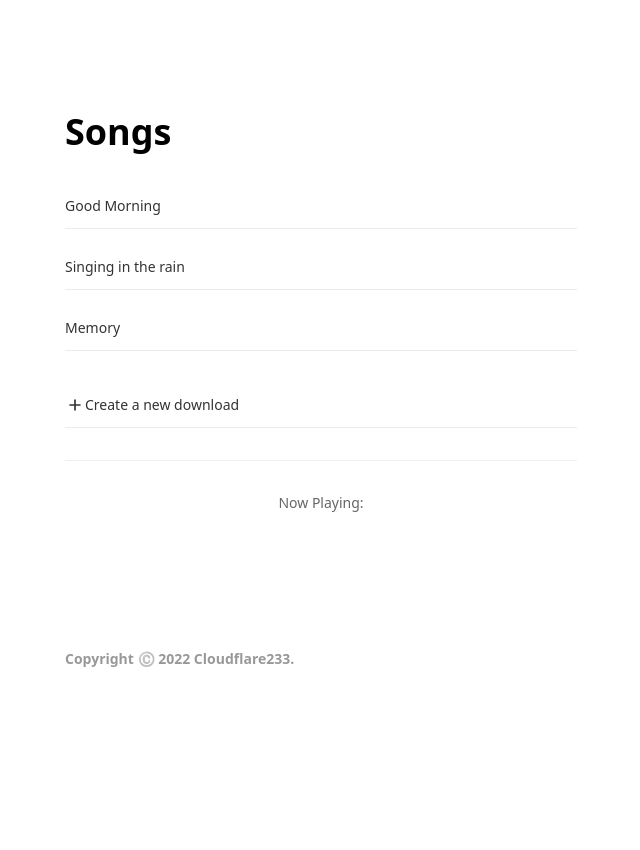
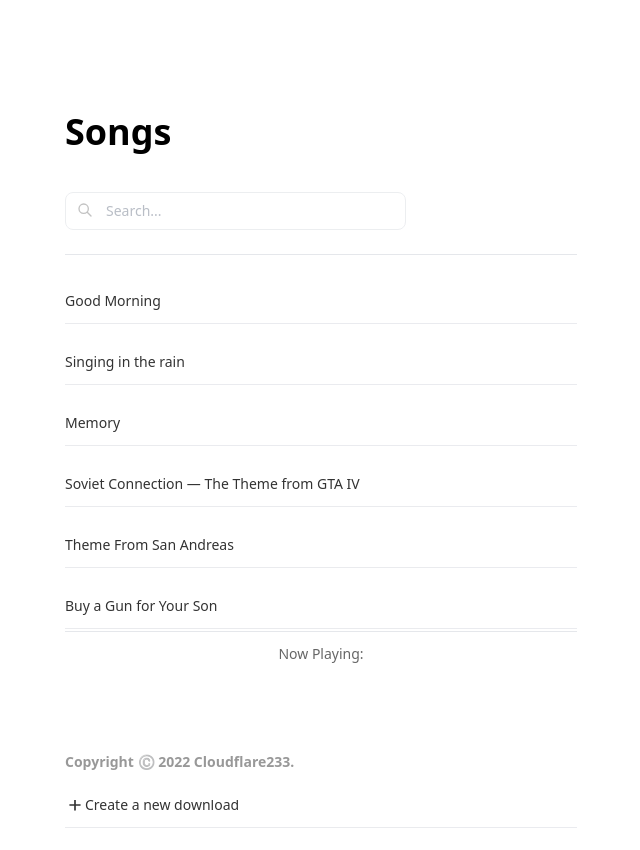
Before and after one commit to Cloudflare233/music, a Next.js app: page / in a window 1280 px wide. Shown: the top 850 px of the page, without its empty margins (319-959 px from the left). Built offline with nearby package versions, Linux system fonts and the light colour scheme.

Commit message:
add searchbar ⚡️

```diff
--- a/pages/index.js
+++ b/pages/index.js
@@ -17,6 +17,26 @@ const data = [
   {
     title: "Memory",
     id: "1299346137",
+  },
+  {
+    title: "Soviet Connection — The Theme from GTA IV",
+    id: "5040401",
+  },
+  {
+    title: "Theme From San Andreas",
+    id: "26758474",
+  },
+  {
+    title: "Buy a Gun for Your Son",
+    id: "27214083",
+  },
+  {
+    title: "Undead Funeral March",
+    id: "19606011",
+  },
+  {
+    title: "И вновь продолжается бой",
+    id: "567018762",
   },
 ];
 
@@ -42,20 +62,52 @@ export default function Home() {
   const [pause, setPause] = useState(true);
   const [speed, setSpeed] = useState(1);
   const [control, setControl] = useState(false);
+  const [searchValue, setSearchValue] = useState("");
+  const SearchFiltered = data.filter((data) =>
+    data.title.toLowerCase().includes(searchValue.toLowerCase())
+  );
   return (
-    <div className="max-w-5xl mx-auto p-16 sm:p-64 -mt-0 sm:-mt-36">
-      <h1 className="font-bold text-4xl mb-8">Songs</h1>
-      <span className="flex flex-col space-y-4 text-left">
-        {data.map((item) => (
+    <div className="max-w-5xl mx-auto p-16 sm:p-64 -mt-0 sm:-mt-36 -mb-96">
+      <h1 className="font-bold text-4xl mb-4">Songs</h1>
+      <div className="flex flex-row sticky top-0 py-1 border-b bg-white w-full z-20">
+        <svg
+          xmlns="http://www.w3.org/2000/svg"
+          className="h-4 w-4 mt-[1.9rem] ml-3 absolute opacity-80"
+          fill="none"
+          viewBox="0 0 24 24"
+          stroke="currentColor"
+          strokeWidth={2}
+        >
+          <path
+            strokeLinecap="round"
+            strokeLinejoin="round"
+            d="M21 21l-6-6m2-5a7 7 0 11-14 0 7 7 0 0114 0z"
+          />
+        </svg>
+        <input
+          className="hover:border-zinc-800 focus:border-black focus:outline-none border opacity-70 rounded-lg px-10 py-2 text-sm my-5 w-2/3"
+          placeholder="Search..."
+          onChange={(e) => setSearchValue(e.target.value)}
+        />
+      </div>
+      <span className="mt-6 flex flex-col space-y-4 text-left">
+        {SearchFiltered.map((item) => (
           <Card
             key={item.id}
             title={item.title}
             onClick={() => {
-              setPlaying(`https://music.163.com/song/media/outer/url?id=${item.id}.mp3`);
+              setPlaying(
+                `https://music.163.com/song/media/outer/url?id=${item.id}.mp3`
+              );
               setIsPlaying(item.title);
             }}
           />
         ))}
+        {!SearchFiltered.length && (
+          <p className="text-sm opacity-80 py-3 border-b font-medium">
+            No songs were found.
+          </p>
+        )}
       </span>
       <button
         onClick={() => setAdd(add === true ? false : true)}
@@ -126,7 +178,9 @@ export default function Home() {
             </div>
             <button
               onClick={() =>
-                open(`https://music.163.com/song/media/outer/url?id=${json}.mp3`)
+                open(
+                  `https://music.163.com/song/media/outer/url?id=${json}.mp3`
+                )
               }
               className="bg-black text-white rounded-lg px-8 py-2 text-sm border-black border trnasition-all duration-500 hover:bg-white hover:text-black hover:border hover:border-black"
             >
@@ -135,10 +189,11 @@ export default function Home() {
           </div>
         </>
       )}
-      <div className="text-sm py-8 opacity-60 border-t">
-        <h1 className="font-medium text-center">Now Playing: {isPlaying}</h1>
-      </div>
-      <div className="-mt-3 mb-4 max-w-xs mx-auto opacity-70 flex flex-row py-2 space-x-4 justify-between">
+      <div className="text-sm py-3 bg-white border-t sticky bottom-0">
+        <h1 className="font-medium mt-4 sm:mt-0 opacity-60 text-center">
+          Now Playing: {isPlaying}
+        </h1>
+        <div className="mt-5 max-w-xs mx-auto opacity-70 flex flex-row space-x-4 justify-between">
           <ReactPlayer
             url={playing}
             controls={true}
@@ -148,10 +203,11 @@ export default function Home() {
           />
         </div>
         <footer>
-        <h2 className="font-semibold opacity-40 text-xs sm:text-sm my-16">
+          <h2 className="font-semibold opacity-40 text-xs sm:text-sm mt-8 mb-4">
             Copyright ©️ 2022 Cloudflare233.
           </h2>
         </footer>
       </div>
+    </div>
   );
 }
```
Lines whose indentation alone changed are shown as unchanged.
